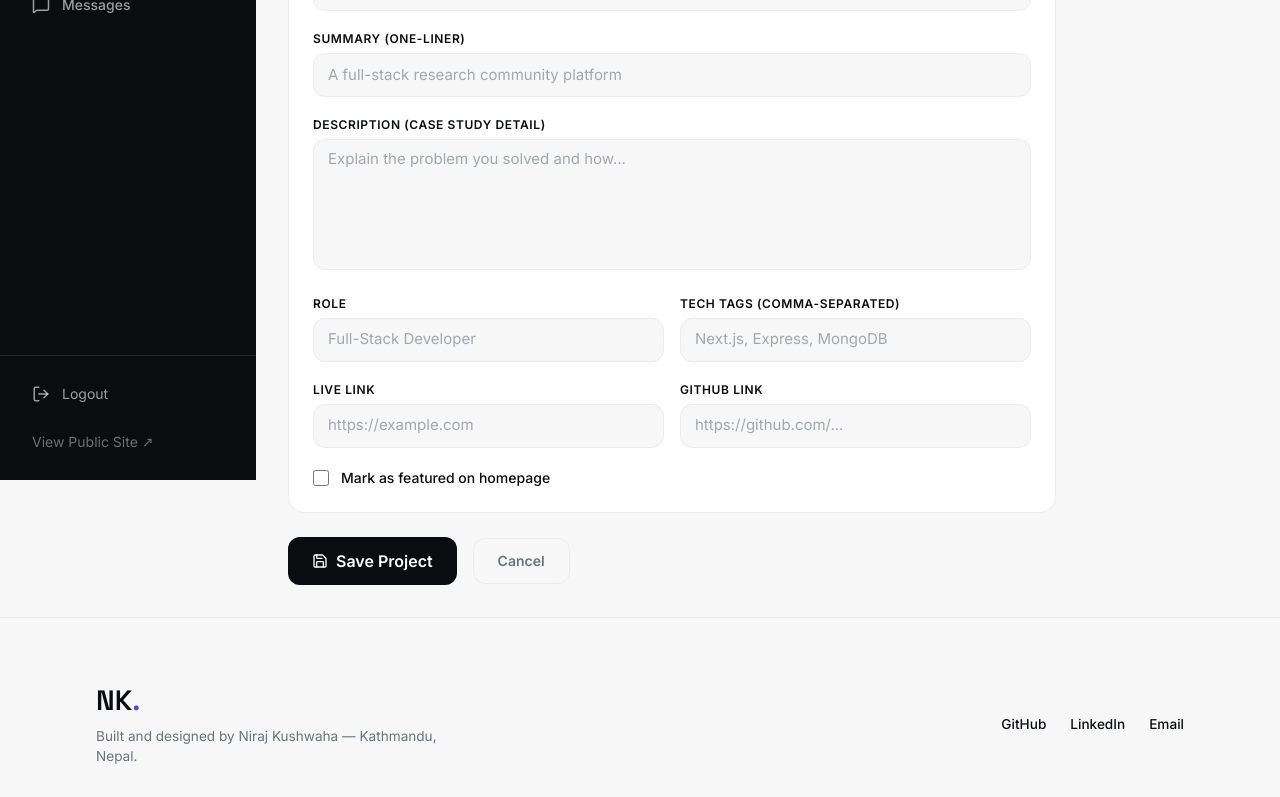
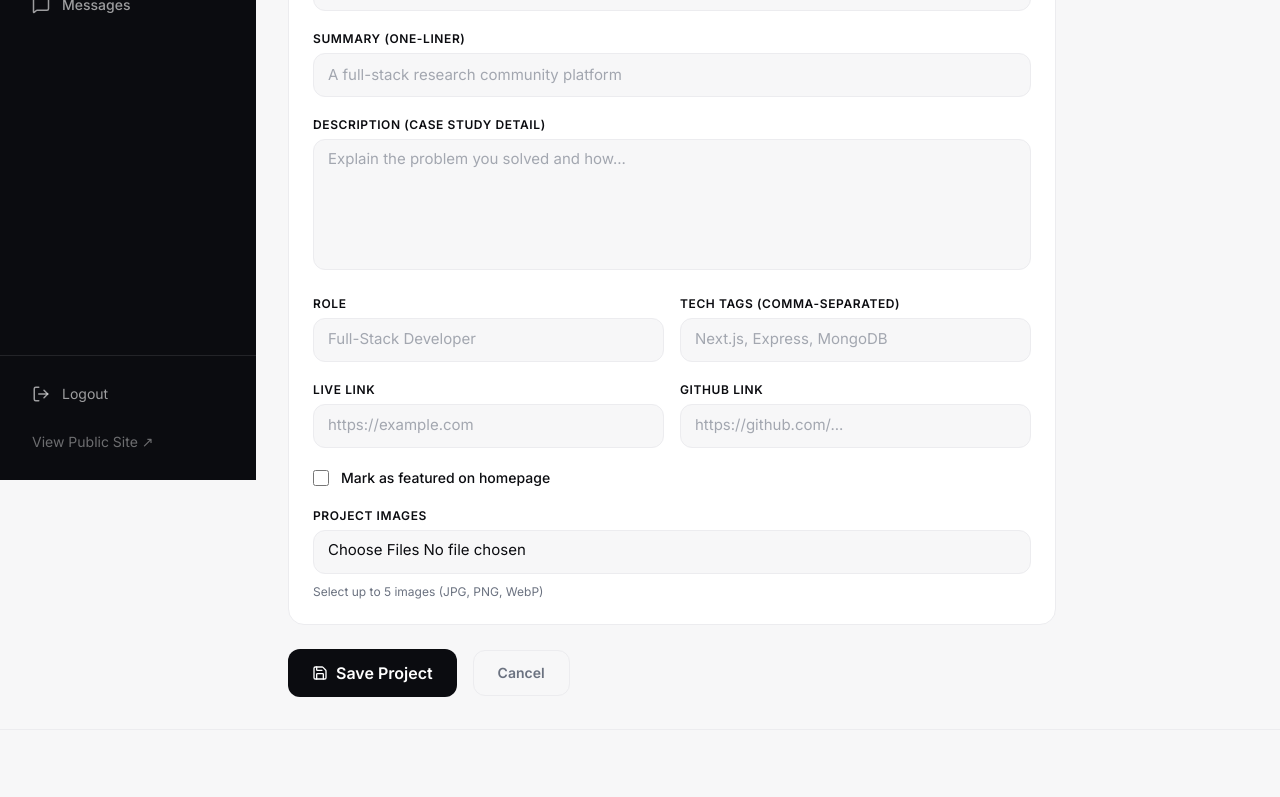
Before and after one commit to Niraj3004/niraj-kushwaha-portfolio, a Next.js app in the folder frontend/: page /admin/projects/new in a window 1280 px wide. Shown: the part 408-1205 px from the top of the page. Built offline with nearby package versions, Linux system fonts and the light colour scheme; sample sign-in values are in the browser's storage.

Commit message:
feat: add image file upload inputs to admin project forms for Cloudinary integration

```diff
--- a/frontend/src/app/admin/projects/[id]/page.tsx
+++ b/frontend/src/app/admin/projects/[id]/page.tsx
@@ -80,6 +80,13 @@ export default function EditProjectPage() {
       const tags = data.techTags?.split(",").map((t) => t.trim()).filter(Boolean) || [];
       tags.forEach((tag) => formData.append("techTags[]", tag));
 
+      const fileInput = document.getElementById("image-upload") as HTMLInputElement;
+      if (fileInput?.files) {
+        Array.from(fileInput.files).forEach((file) => {
+          formData.append("images", file);
+        });
+      }
+
       await projectsApi.update(id, formData);
       router.push("/admin/projects");
     } catch (err: any) {
@@ -137,6 +144,17 @@ export default function EditProjectPage() {
             <input type="checkbox" {...register("featured")} className="w-4 h-4 rounded accent-accent" />
             <span className="text-sm text-ink font-medium">Mark as featured on homepage</span>
           </label>
+
+          <Field label="Add New Images" error="">
+            <input
+              type="file"
+              multiple
+              accept="image/*"
+              id="image-upload"
+              className="admin-input py-2 cursor-pointer"
+            />
+            <p className="text-xs text-muted mt-1">Upload new images to replace existing ones</p>
+          </Field>
         </div>
 
         {error && (
--- a/frontend/src/app/admin/projects/new/page.tsx
+++ b/frontend/src/app/admin/projects/new/page.tsx
@@ -58,6 +58,13 @@ export default function NewProjectPage() {
         ? data.techTags.split(",").map((t) => t.trim()).filter(Boolean)
         : [];
       tags.forEach((tag) => formData.append("techTags[]", tag));
+
+      const fileInput = document.getElementById("image-upload") as HTMLInputElement;
+      if (fileInput?.files) {
+        Array.from(fileInput.files).forEach((file) => {
+          formData.append("images", file);
+        });
+      }
 
       await projectsApi.create(formData);
       router.push("/admin/projects");
@@ -131,6 +138,17 @@ export default function NewProjectPage() {
             />
             <span className="text-sm text-ink font-medium">Mark as featured on homepage</span>
           </label>
+
+          <Field label="Project Images" error="">
+            <input
+              type="file"
+              multiple
+              accept="image/*"
+              id="image-upload"
+              className="admin-input py-2 cursor-pointer"
+            />
+            <p className="text-xs text-muted mt-1">Select up to 5 images (JPG, PNG, WebP)</p>
+          </Field>
         </div>
 
         {error && (
```
